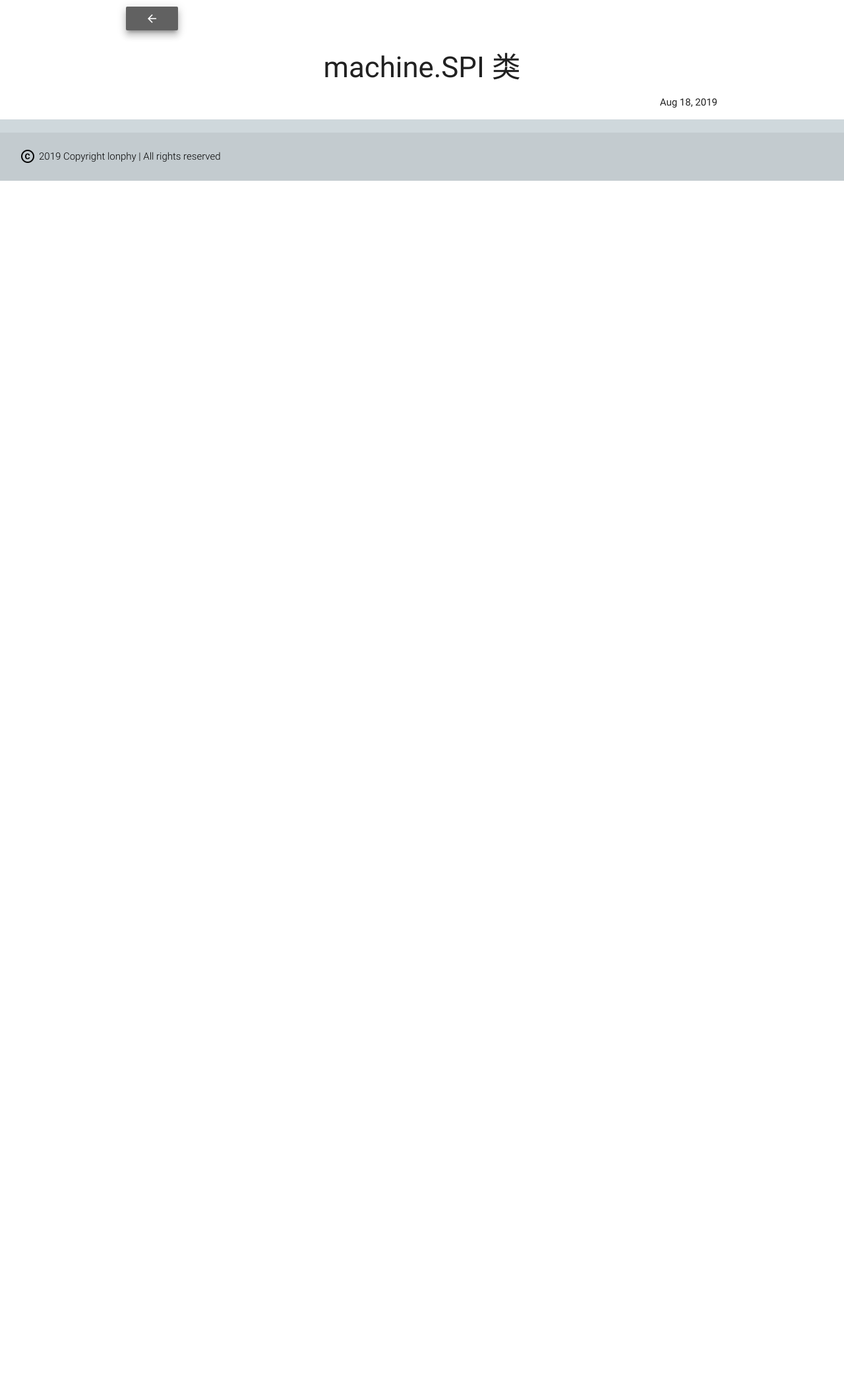
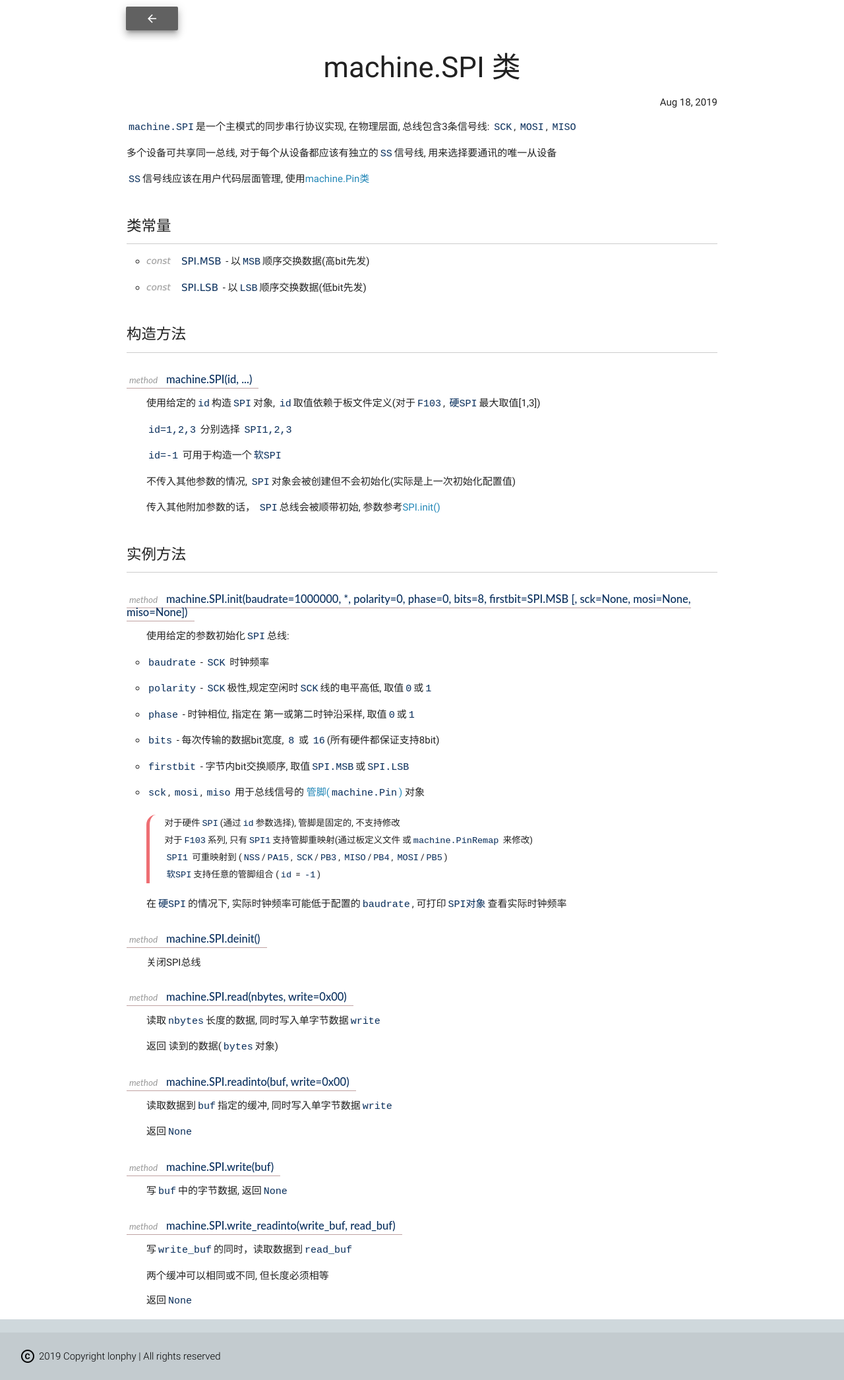
Before and after one commit to lonphy/mpy-stm32f1-doc, a Jekyll site: the page built from modules/machine/spi.md, in a window 1280 px wide. Shown: the whole page at 66% size. Built offline with Jekyll 4.4.1, drawn with Linux system fonts in a browser that asks for light colours; nearby versions of some CDN libraries; before the commit the page ends 900 px from its top, so only the background shows below that.

Commit message:
Add document for SPI

```diff
--- a/_sass/_post_layout.scss
+++ b/_sass/_post_layout.scss
@@ -130,3 +130,8 @@
         top: 0;
     }
 }
+
+blockquote > p {
+    font-size: 0.9rem;
+    line-height: 1.6rem;
+}
--- a/modules/machine/spi.md
+++ b/modules/machine/spi.md
@@ -5,3 +5,85 @@ date:   2019-08-18 0:0:0 +0000
 image: /assets/images/twoscreen.jpg
 category: machine
 ---
+
+
+`machine.SPI`是一个主模式的同步串行协议实现, 在物理层面, 总线包含3条信号线: `SCK`, `MOSI`, `MISO`
+
+多个设备可共享同一总线, 对于每个从设备都应该有独立的`SS`信号线, 用来选择要通讯的唯一从设备
+
+`SS`信号线应该在用户代码层面管理, 使用[machine.Pin类]({% link modules/machine/pin.md %})
+
+
+#### 类常量
+
+- `SPI.MSB`{:class="const"} - 以`MSB`顺序交换数据(高bit先发)
+
+- `SPI.LSB`{:class="const"} - 以`LSB`顺序交换数据(低bit先发)
+
+#### 构造方法
+
+###### `machine.SPI(id, ...)`{:class="method"}
+
+使用给定的`id`构造`SPI`对象, `id`取值依赖于板文件定义(对于`F103`, `硬SPI`最大取值[1,3])
+
+`id=1,2,3` 分别选择 `SPI1,2,3`
+
+`id=-1` 可用于构造一个`软SPI`
+
+不传入其他参数的情况, `SPI`对象会被创建但不会初始化(实际是上一次初始化配置值)
+
+传入其他附加参数的话， `SPI`总线会被顺带初始, 参数参考[SPI.init()](#spi_init)
+
+
+#### 实例方法
+
+###### `machine.SPI.init(baudrate=1000000, *, polarity=0, phase=0, bits=8, firstbit=SPI.MSB [, sck=None, mosi=None, miso=None])`{:class="method"} {#spi_init}
+
+使用给定的参数初始化`SPI`总线:
+- `baudrate` - `SCK` 时钟频率
+
+- `polarity` - `SCK`极性,规定空闲时`SCK`线的电平高低,  取值`0`或`1`
+
+- `phase` - 时钟相位, 指定在 第一或第二时钟沿采样, 取值`0`或`1`
+
+- `bits` - 每次传输的数据bit宽度, `8` 或 `16`(所有硬件都保证支持8bit)
+
+- `firstbit` - 字节内bit交换顺序, 取值`SPI.MSB`或`SPI.LSB`
+
+- `sck`, `mosi`, `miso` 用于总线信号的 [管脚(`machine.Pin`)]({% link modules/machine/pin.md %}) 对象
+> 对于硬件`SPI`(通过`id`参数选择), 管脚是固定的, 不支持修改
+> 对于`F103`系列, 只有`SPI1`支持管脚重映射(通过板定义文件 或`machine.PinRemap` 来修改)
+> `SPI1` 可重映射到 (`NSS`/`PA15`, `SCK`/`PB3`, `MISO`/`PB4`, `MOSI`/`PB5`)
+> `软SPI`支持任意的管脚组合 (`id` = `-1`)
+
+在`硬SPI`的情况下, 实际时钟频率可能低于配置的`baudrate`, 可打印`SPI对象`查看实际时钟频率
+
+###### `machine.SPI.deinit()`{:class="method"}
+
+关闭SPI总线
+
+###### `machine.SPI.read(nbytes, write=0x00)`{:class="method"}
+
+读取`nbytes`长度的数据, 同时写入单字节数据`write`
+
+返回 读到的数据(`bytes`对象)
+
+
+###### `machine.SPI.readinto(buf, write=0x00)`{:class="method"}
+
+读取数据到`buf`指定的缓冲, 同时写入单字节数据`write`
+
+返回`None`
+
+###### `machine.SPI.write(buf)`{:class="method"}
+
+写`buf`中的字节数据, 返回`None`
+
+
+###### `machine.SPI.write_readinto(write_buf, read_buf)`{:class="method"}
+
+写`write_buf`的同时，读取数据到`read_buf`
+
+两个缓冲可以相同或不同, 但长度必须相等
+
+返回`None`
```
Also changed, not shown: _posts/2019-08-18-module-machine.md (+4 -5 lines).
